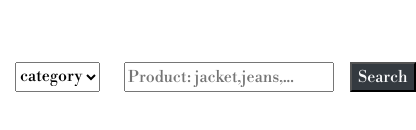
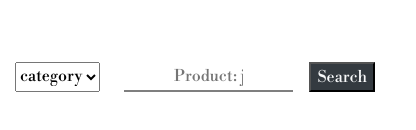
Before and after one commit to mahsaboostani/mahan-website-shopping, a Vue app: page /search in a window 390 px wide. Shown: the part 580-710 px from the top of the page, 416 px wide, since content can reach past the window. Built offline with nearby package versions, Linux system fonts and the light colour scheme; a web font is replaced by a local one; what vue-toast-notification would draw is missing.

Commit message:
fix css of website

```diff
--- a/src/views/Search.vue
+++ b/src/views/Search.vue
@@ -18,16 +18,6 @@
           <button @click="getProduct" class="ml-3 bg-dark text-light">
             Search
           </button>
-          <!-- Material input -->
-          <!-- <div class="md-form">
-            <input
-              placeholder="Placeholder"
-              type="text"
-              id="inputPlaceholderEx"
-              class="form-control"
-            />
-            <label for="inputPlaceholderEx">Placeholder</label>
-          </div> -->
         </div>
       </div>
     </div>
@@ -161,10 +151,17 @@ export default {
   width: 300;
   height: 800px;
 }
-/* input {
+input {
   width: 100%;
-  padding: 10px 100px;
-} */
+  padding: 0px 100px;
+
+  border-left: 0px;
+  border-top: 0px;
+  border-right: 0px;
+
+  border-bottom: 2px solid rgba(0, 0, 0, 0.5) !important;
+}
+
 @media only screen and (max-width: 768px) {
   .card img {
     width: 350px;
@@ -173,5 +170,15 @@ export default {
   select {
     height: 30px;
   }
+  input {
+    width: 100%;
+    padding: 0px 50px;
+
+    border-left: 0px;
+    border-top: 0px;
+    border-right: 0px;
+
+    border-bottom: 2px solid rgba(0, 0, 0, 0.5) !important;
+  }
 }
 </style>
```
